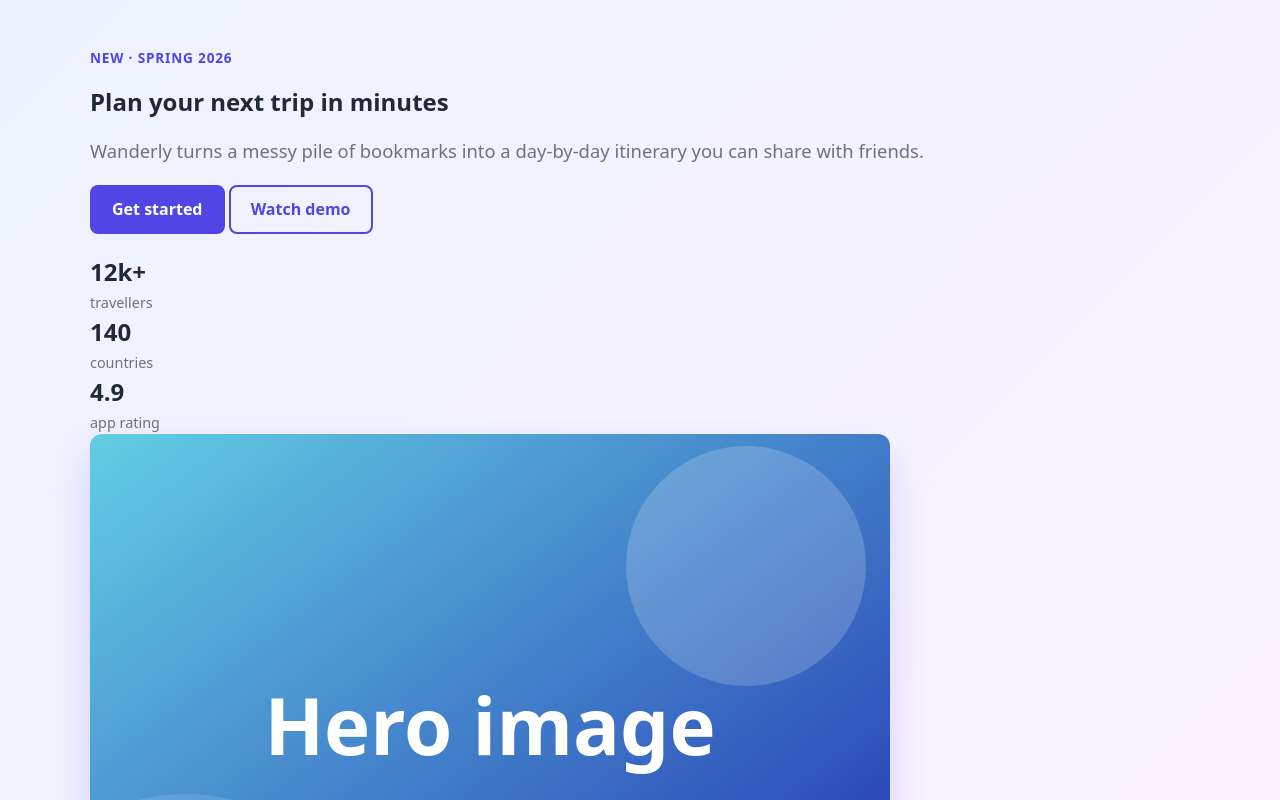
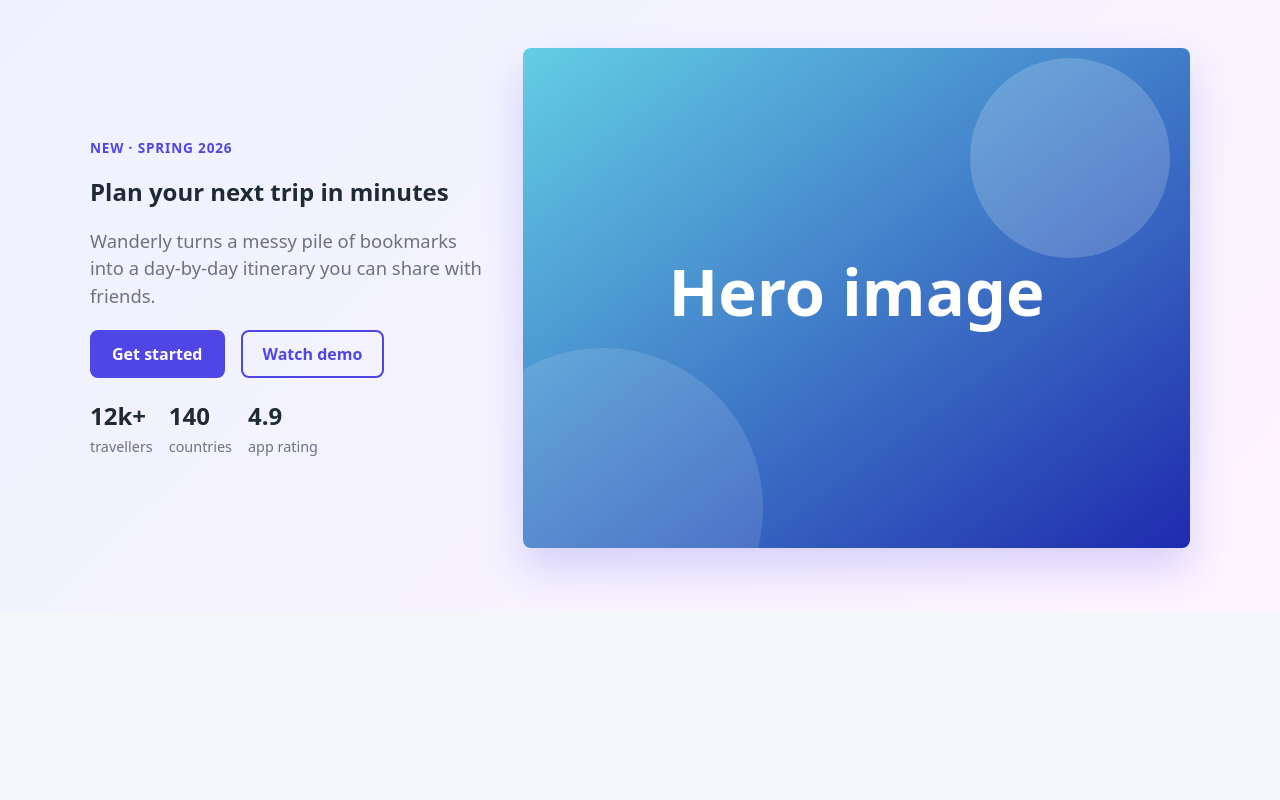
Before and after one commit to QudsMohd/practice-10.1, a plain HTML site: page practice/03-hero/index.html in a window 1280 px wide. Shown: the top 800 px of the page. Drawn offline with Linux system fonts and the light colour scheme.

Commit message:
complete and understan some of tasks

```diff
--- a/practice/01-navbar/styles.css
+++ b/practice/01-navbar/styles.css
@@ -79,3 +79,40 @@ img { display: block; max-width: 100%; height: auto; }
 .intro h1 { font-size: 2.25rem; margin-bottom: 0.75rem; }
 
 /* ===== YOUR CODE — layout + responsiveness ===== */
+header {
+  display: flex;
+  justify-content: space-between;
+  align-items: center;
+}
+.container {
+
+  align-items: center;
+
+
+
+}
+.navbar {
+  display: flex;
+  justify-content: space-between;
+  align-items: center;
+
+}
+.nav-links, .nav {
+   display: flex;
+  align-items: center;
+  gap: 1rem;
+}
+
+@media screen and (max-width: 650px) {
+  .navbar {
+    flex-direction: column;
+    gap:1rem;
+  }
+  .nav {
+    flex-direction: column;
+  }
+  .nav-links {
+    gap: 1rem;
+  }
+
+}
--- a/practice/02-product-grid/styles.css
+++ b/practice/02-product-grid/styles.css
@@ -79,3 +79,25 @@ img { display: block; max-width: 100%; height: auto; }
 .product .btn { text-align: center; }
 
 /* ===== YOUR CODE — layout + responsiveness ===== */
+
+
+.product-grid {
+    display: grid;
+    justify-items: center;
+    gap: var(--gap);
+    grid-template-columns: repeat(auto-fit, minmax(250px,1fr))
+  }
+  .product {
+    display: flex;
+    flex-direction: column;
+  }
+  .product-body {
+    display: flex;
+    flex-direction: column;
+    flex: 1;
+    max-width: 400px;
+  }
+  .btn {
+    display: block;
+    margin-top: auto;
+  }
--- a/practice/03-hero/styles.css
+++ b/practice/03-hero/styles.css
@@ -78,3 +78,32 @@ img { display: block; max-width: 100%; height: auto; }
 .hero-img { border-radius: var(--radius); box-shadow: 0 20px 40px rgba(79, 70, 229, 0.2); }
 
 /* ===== YOUR CODE — layout + responsiveness ===== */
+.hero-inner {
+  display: flex;
+  flex-direction: column;
+  gap: 2rem;
+
+}
+.hero-stats {
+  display: flex;
+  gap: 1rem;
+}
+.hero-actions {
+  display: flex;
+  gap: 1rem;
+  flex-wrap: wrap;
+}
+.hero-img {
+  width: 100%;
+  height: 500px;
+  border-radius: 8px;
+  max-width: 900px;
+
+}
+@media screen and (min-width:1280px ){
+  .hero-inner {
+    flex-direction: row;
+    align-items: center;
+  }
+
+}
--- a/practice/04-pricing/styles.css
+++ b/practice/04-pricing/styles.css
@@ -83,3 +83,41 @@ img { display: block; max-width: 100%; height: auto; }
 .badge { display: inline-block; align-self: flex-start; margin-bottom: 0.5rem; padding: 0.15rem 0.6rem; border-radius: 99px; background: var(--primary); color: #fff; font-size: 0.8rem; font-weight: 700; }
 
 /* ===== YOUR CODE — layout + responsiveness ===== */
+.plans {
+  display: flex;
+  gap: 20px;
+  justify-content: center;
+  align-items: stretch;
+}
+
+.btn {
+  width: 100%;
+}
+
+.plan {
+  display: flex;
+  flex-direction: column;
+  justify-content: space-between;
+}
+.plan--featured {
+  transform: scale(1.05);
+}
+.card {
+  width: 30%;
+}
+/* I test the result, It's seutable for desktop and tablet*/
+
+@media screen and (max-width:400px) {  /* so this one for phone*/
+  .plans {
+    display: flex;
+    flex-direction: column;
+  }
+  .card {
+    width: 100%;
+  }
+  .plan--featured {
+    order: -1;
+  }
+
+
+}
```
